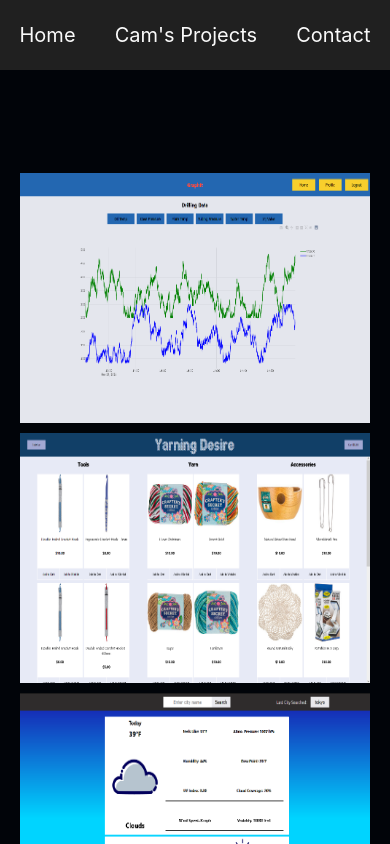
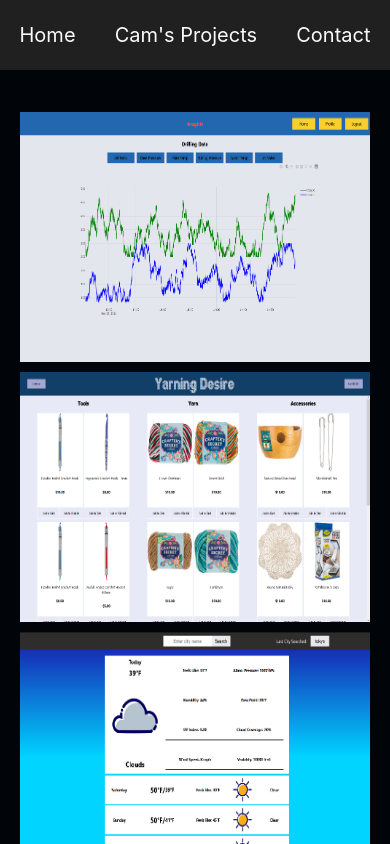
Before and after one commit to camhmills/camprojects, a React (Create React App) app: page /projects in a window 390 px wide. Shown: the top 844 px of the page. Built offline with nearby package versions, Linux system fonts and the light colour scheme.

Commit message:
fixed some styling regarding the content container when on mobile

```diff
--- a/src/styled-components/ContactStyle.js
+++ b/src/styled-components/ContactStyle.js
@@ -5,7 +5,7 @@ export const ContactContainer = styled.div`
   justify-content: center;
   align-items: center;;
   width: 95vw;
-  height: 89.5vh;
+  height: 80vh;
 `;
 
 export const ContactIframe = styled.iframe`
--- a/src/styled-components/ProjectStyle.js
+++ b/src/styled-components/ProjectStyle.js
@@ -5,7 +5,7 @@ export const MainContainer = styled.div`
   display: flex;
   justify-content: center;
   align-items: center;
-  height: 89.5vh;
+  height: 75vh;
   width: 100vw;
 `;
 
@@ -24,7 +24,9 @@ export const ProjectContainer = styled.div`
   @media screen and (max-height: 1000px) {
       margin-top: 150px;
   }
-`;
+  @media screen and (max-height: 670px) {
+    margin-top: 225px;
+  }`;
 
 export const ProjectCard = styled.div`
   display: flex;
```
